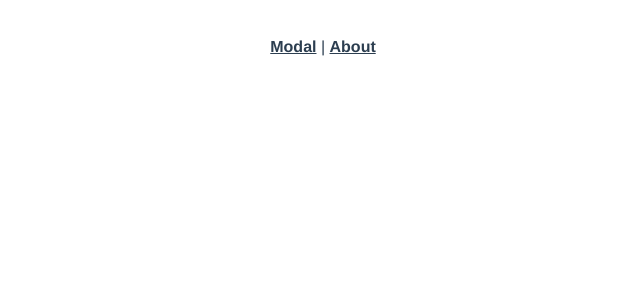
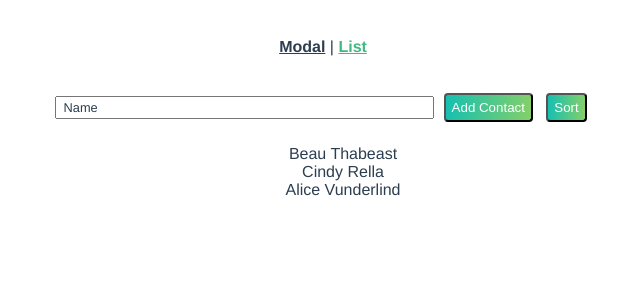
Before and after one commit to Code-Pop/animating-vue, a Vue app: page /list in a window 1280 px wide. Shown: the top 300 px of the page, without its empty margins (317-957 px from the left). Built offline with nearby package versions, Linux system fonts and the light colour scheme.

Commit message:
Lesson 4 - list code

```diff
--- a/src/App.vue
+++ b/src/App.vue
@@ -2,7 +2,7 @@
   <div id="app">
     <div id="nav">
       <router-link to="/">Modal</router-link> |
-      <router-link to="/about">About</router-link>
+      <router-link to="/list">List</router-link>
     </div>
     <transition name="slide-fade" mode="out-in">
       <router-view />
@@ -20,16 +20,31 @@
 }
 
 button {
-  width: 5em;
-  height: 2em;
+  height: 2.2em;
   margin: 0.5em;
-  border-radius: 5px;
+  border-radius: 0.3em;
   background: linear-gradient(to right, #16c0b0, #84cf6a);
-  font-size: 1em;
   color: white;
-  border: none;
-  outline: none;
-  cursor: pointer;
+}
+
+input {
+  display: inline-block;
+  box-sizing: border-box;
+  width: 30%;
+  height: 1.8em;
+  padding: 0.5em;
+  margin: 0.2em;
+  font: 0.8em 'Avenir', Helvetica, sans-serif;
+}
+
+.modal {
+  width: 250px;
+  height: 200px;
+  padding: 10px;
+  margin: 0 auto;
+  margin-top: 20px;
+  border-radius: 2%;
+  background-color: #e0e0e0;
 }
 
 #nav {
@@ -45,15 +60,18 @@ button {
   color: #42b983;
 }
 
-.modal {
-  width: 250px;
-  height: 200px;
-  padding: 10px;
-  margin: 0 auto;
-  margin-top: 20px;
-  border-radius: 2%;
-  background-color: #e0e0e0;
+p {
+  font-size: 0.8em;
 }
+
+::placeholder {
+  color: #2c3e50;
+}
+
+ul {
+  list-style-type: none;
+}
+
 /*** TRANSITIONS ***/
 .fade-enter {
   opacity: 0;
@@ -82,4 +100,8 @@ button {
   transform: translateX(-10px);
   opacity: 0;
 }
+
+/* .slide-fade-move {
+  ??
+} */
 </style>
--- a/src/router.js
+++ b/src/router.js
@@ -21,6 +21,15 @@ export default new Router({
       // which is lazy-loaded when the route is visited.
       component: () =>
         import(/* webpackChunkName: "about" */ './views/About.vue')
+    },
+    {
+      path: '/list',
+      name: 'list',
+      // route level code-splitting
+      // this generates a separate chunk (about.[hash].js) for this route
+      // which is lazy-loaded when the route is visited.
+      component: () =>
+        import(/* webpackChunkName: "about" */ './views/List.vue')
     }
   ]
 })
--- /dev/null
+++ b/src/views/List.vue
@@ -0,0 +1,33 @@
+<template>
+  <div class="card-container">
+    <input type="text" v-model="newContact" placeholder="Name" />
+    <button @click="addContact">Add Contact</button>
+    <button @click="sortAlphabetical">Sort</button>
+
+    <transition-group name="slide-fade" appear tag="ul">
+      <li v-for="(contact, index) in contacts" :key="index">
+        {{ contact }}
+      </li>
+    </transition-group>
+  </div>
+</template>
+
+<script>
+export default {
+  data() {
+    return {
+      newContact: '',
+      contacts: ['Beau Thabeast', 'Cindy Rella', 'Alice Vunderlind']
+    }
+  },
+  methods: {
+    addContact() {
+      this.contacts.push(this.newContact)
+      this.newContact = ''
+    },
+    sortAlphabetical() {
+      this.contacts.sort()
+    }
+  }
+}
+</script>
```
